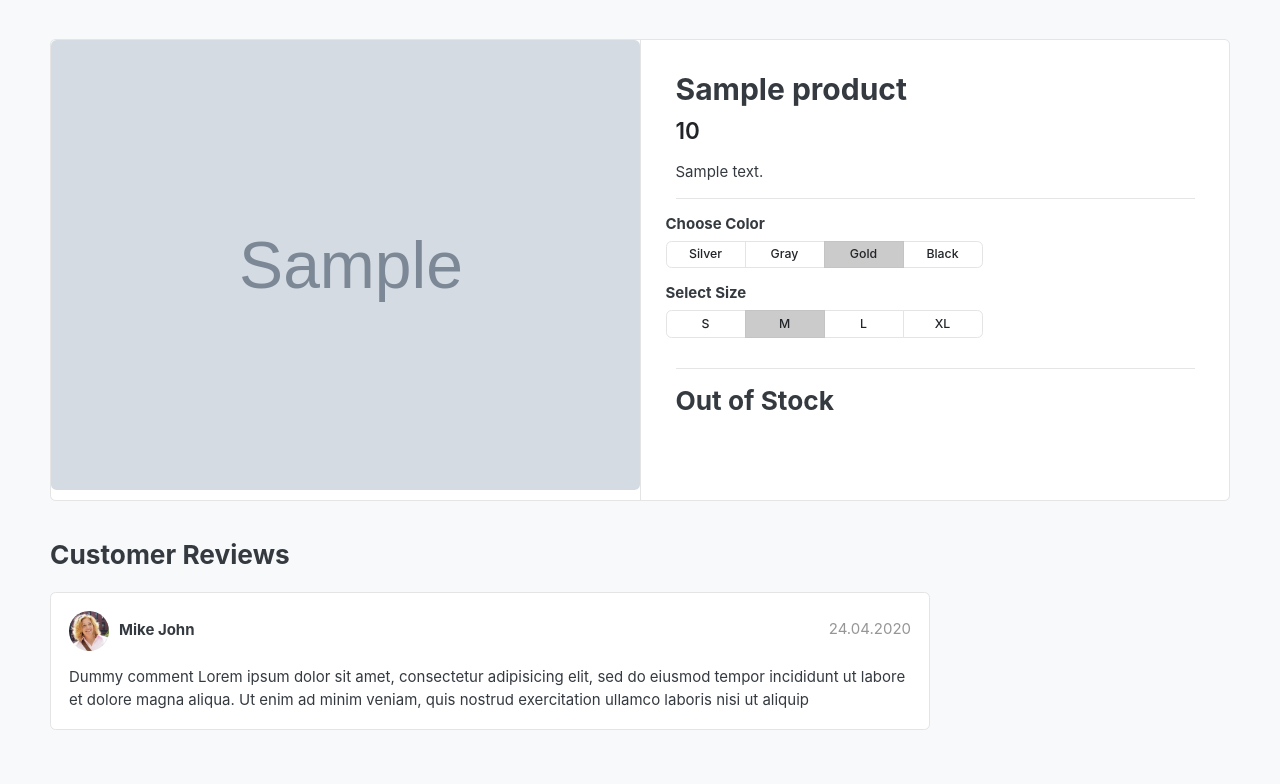
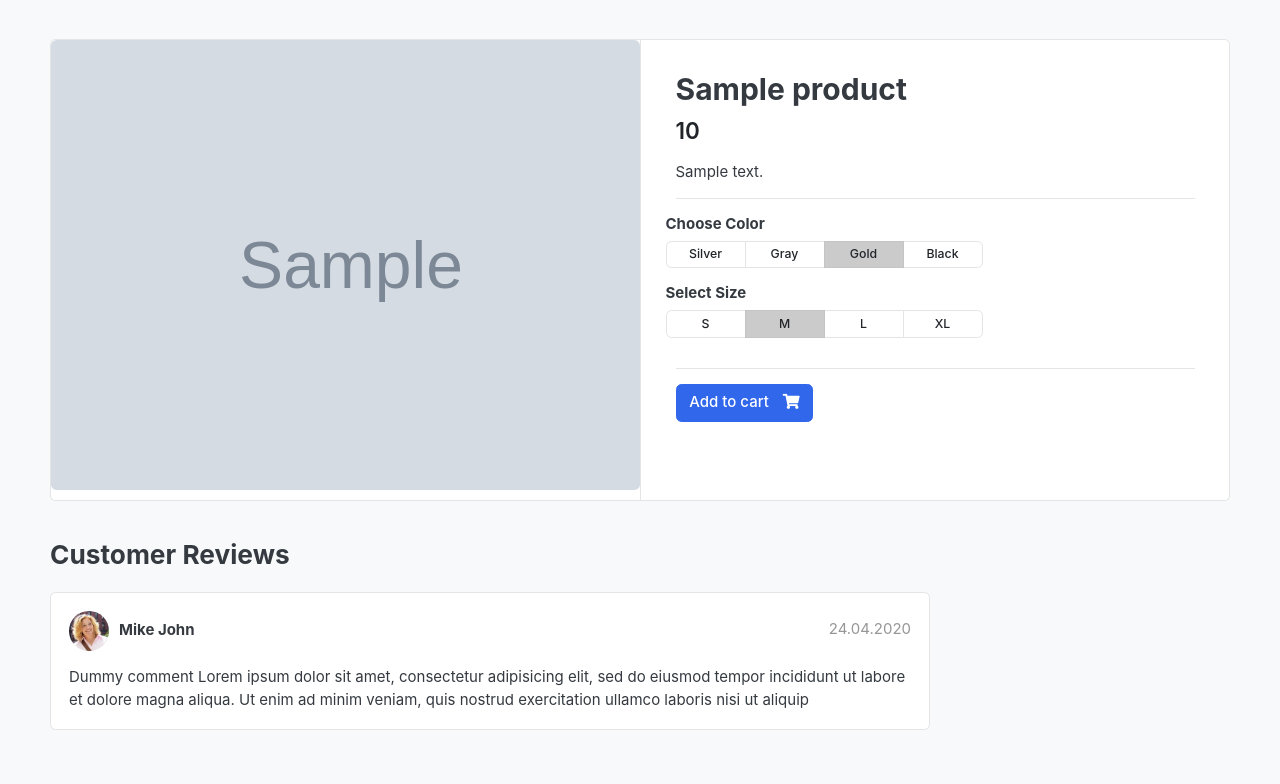
Before and after one commit to asifchowdhuryr8/django_e-commerce, a Django app: a page that uses store/templates/store/product-detail.html in a window 1280 px wide. Shown: the part 119-903 px from the top of the page. Run offline with Django 3.2, Linux system fonts and the light colour scheme; tables that the repository leaves empty hold one stand-in row (values such as "Sample post"); grey boxes marked "Sample" are stand-in pictures; some libraries are stand-ins or nearby versions; some web fonts are replaced.

Commit message:
Fix a bug of out of stock functionality

```diff
--- a/store/templates/store/product-detail.html
+++ b/store/templates/store/product-detail.html
@@ -101,7 +101,7 @@
                             </div>
                         </div>
                         <hr />
-						{% if product.stock > 0 %}
+						{% if product.stock < 1 %}
 						<h3> Out of Stock</h5>
 						{% else %}
                         <a href="./product-detail.html" class="btn btn-primary">
```
